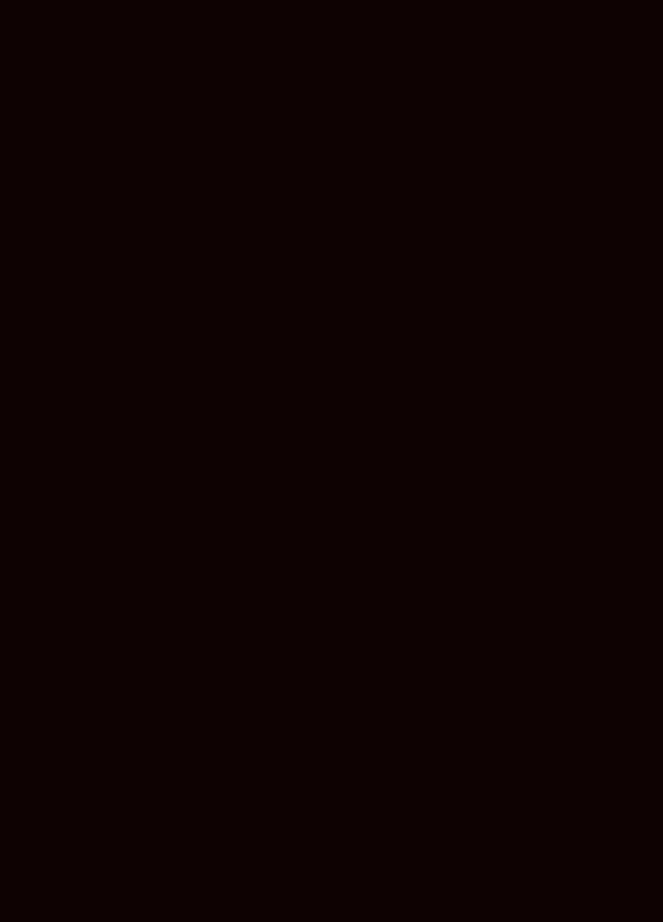
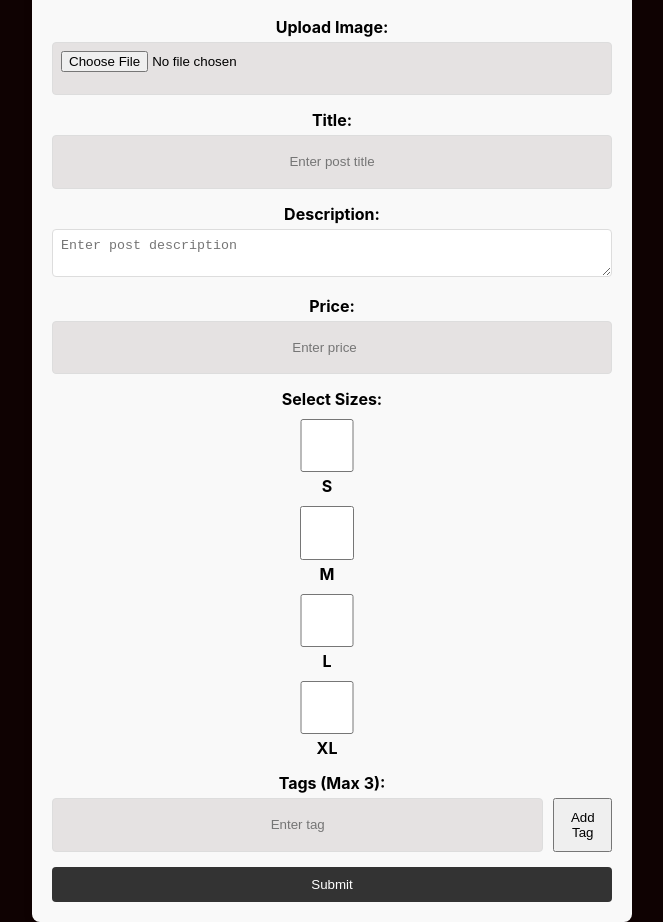
Before and after one commit to BrianJohnsonJr/Software_Development_Projects, a React (Create React App) app in the folder frontend/: page /sell in a window 1280 px wide. Shown: the part 136-1058 px from the top of the page, without its empty margins (308-971 px from the left). Before the commit the page ends 800 px from the top, so only its background shows below. Built offline with nearby package versions, Linux system fonts and the light colour scheme.

Commit message:
Create Sell page

```diff
--- a/frontend/src/pages/Sell.js
+++ b/frontend/src/pages/Sell.js
@@ -1,7 +1,146 @@
+// pages/Sell.js
+import React, { useState } from 'react';
+import '../styles/Sell.css'; // Create a CSS file for styling
+
 const Sell = () => {
-    return (
-        <h1>Sell default page blank rn</h1>
-      );
-}
+  const [image, setImage] = useState(null);
+  const [sizes, setSizes] = useState([]);
+  const [title, setTitle] = useState('');
+  const [description, setDescription] = useState('');
+  const [price, setPrice] = useState('');
+  const [tags, setTags] = useState([]);
+  const [tagInput, setTagInput] = useState('');
+
+  // Handle image file upload
+  const handleImageUpload = (e) => {
+    setImage(URL.createObjectURL(e.target.files[0]));
+  };
+
+  // Handle size selection (multiple sizes)
+  const handleSizeSelection = (e) => {
+    const selectedSize = e.target.value;
+    if (sizes.includes(selectedSize)) {
+      setSizes(sizes.filter((size) => size !== selectedSize)); // Remove if already selected
+    } else {
+      setSizes([...sizes, selectedSize]);
+    }
+  };
+
+  // Handle tag input and add tags (max of 3)
+  const handleTagAddition = (e) => {
+    e.preventDefault();
+    if (tagInput.trim() !== '' && tags.length < 3) {
+      setTags([...tags, tagInput.trim()]);
+      setTagInput(''); // Clear input
+    }
+  };
+
+  // Handle tag removal
+  const removeTag = (tagToRemove) => {
+    setTags(tags.filter(tag => tag !== tagToRemove));
+  };
+
+  const handleSubmit = (e) => {
+    e.preventDefault();
+    // Here you can handle form submission, such as sending the data to your server
+    console.log({ image, title, description, price, sizes, tags });
+  };
+
+  return (
+    <div className="sell-form-container">
+      <h1>Sell Your Item</h1>
+      <form onSubmit={handleSubmit} className="sell-form">
+        {/* Image Upload */}
+        <div className="form-group">
+          <label>Upload Image:</label>
+          <input type="file" onChange={handleImageUpload} />
+          {image && <img src={image} alt="Uploaded Preview" className="image-preview" />}
+        </div>
+
+        {/* Post Title */}
+        <div className="form-group">
+          <label>Title:</label>
+          <input
+            type="text"
+            value={title}
+            onChange={(e) => setTitle(e.target.value)}
+            required
+            placeholder="Enter post title"
+          />
+        </div>
+
+        {/* Post Description */}
+        <div className="form-group">
+          <label>Description:</label>
+          <textarea
+            value={description}
+            onChange={(e) => setDescription(e.target.value)}
+            required
+            placeholder="Enter post description"
+          ></textarea>
+        </div>
+
+        {/* Price */}
+        <div className="form-group">
+          <label>Price:</label>
+          <input
+            type="number"
+            value={price}
+            onChange={(e) => setPrice(e.target.value)}
+            required
+            placeholder="Enter price"
+          />
+        </div>
+
+        {/* Available Sizes */}
+        <div className="form-group">
+          <label>Select Sizes:</label>
+          <div className="size-options">
+            {['S', 'M', 'L', 'XL'].map((size) => (
+              <label key={size}>
+                <input
+                  type="checkbox"
+                  value={size}
+                  checked={sizes.includes(size)}
+                  onChange={handleSizeSelection}
+                />
+                {size}
+              </label>
+            ))}
+          </div>
+        </div>
+
+        {/* Tags */}
+        <div className="form-group">
+          <label>Tags (Max 3):</label>
+          <div className="tags-input">
+            <input
+              type="text"
+              value={tagInput}
+              onChange={(e) => setTagInput(e.target.value)}
+              placeholder="Enter tag"
+              maxLength="15"
+            />
+            <button onClick={handleTagAddition} disabled={tags.length >= 3}>
+              Add Tag
+            </button>
+          </div>
+          <div className="tags-list">
+            {tags.map((tag, index) => (
+              <span key={index} className="tag">
+                {tag}
+                <button type="button" onClick={() => removeTag(tag)} className="remove-tag-btn">
+                  &times;
+                </button>
+              </span>
+            ))}
+          </div>
+        </div>
+
+        <button type="submit" className="submit-btn">Submit</button>
+      </form>
+    </div>
+  );
+};
 
 export default Sell;
--- /dev/null
+++ b/frontend/src/styles/Sell.css
@@ -0,0 +1,83 @@
+/* styles/Sell.css */
+.sell-form-container {
+    max-width: 600px;
+    margin: 0 auto;
+    padding: 20px;
+    background-color: #f9f9f9;
+    border-radius: 8px;
+    box-shadow: 0 2px 10px rgba(0, 0, 0, 0.1);
+  }
+
+  .sell-form h1 {
+    text-align: center;
+    margin-bottom: 20px;
+  }
+
+  .form-group {
+    margin-bottom: 15px;
+  }
+
+  .form-group label {
+    display: block;
+    margin-bottom: 5px;
+    font-weight: bold;
+  }
+
+  .form-group input,
+  .form-group textarea {
+    width: 100%;
+    padding: 8px;
+    border: 1px solid #ddd;
+    border-radius: 4px;
+    box-sizing: border-box;
+  }
+
+  .size-options label {
+    margin-right: 10px;
+  }
+
+  .image-preview {
+    max-width: 100%;
+    margin-top: 10px;
+    border-radius: 8px;
+  }
+
+  .tags-input {
+    display: flex;
+    gap: 10px;
+  }
+
+  .tags-list {
+    margin-top: 10px;
+  }
+
+  .tag {
+    display: inline-block;
+    background-color: #e0e0e0;
+    padding: 5px 10px;
+    margin-right: 5px;
+    border-radius: 4px;
+    font-size: 14px;
+  }
+
+  .remove-tag-btn {
+    background: none;
+    border: none;
+    font-size: 16px;
+    color: #ff0000;
+    cursor: pointer;
+  }
+
+  .submit-btn {
+    background-color: #333;
+    color: white;
+    padding: 10px;
+    width: 100%;
+    border: none;
+    border-radius: 4px;
+    cursor: pointer;
+  }
+
+  .submit-btn:hover {
+    background-color: #555;
+  }
```
